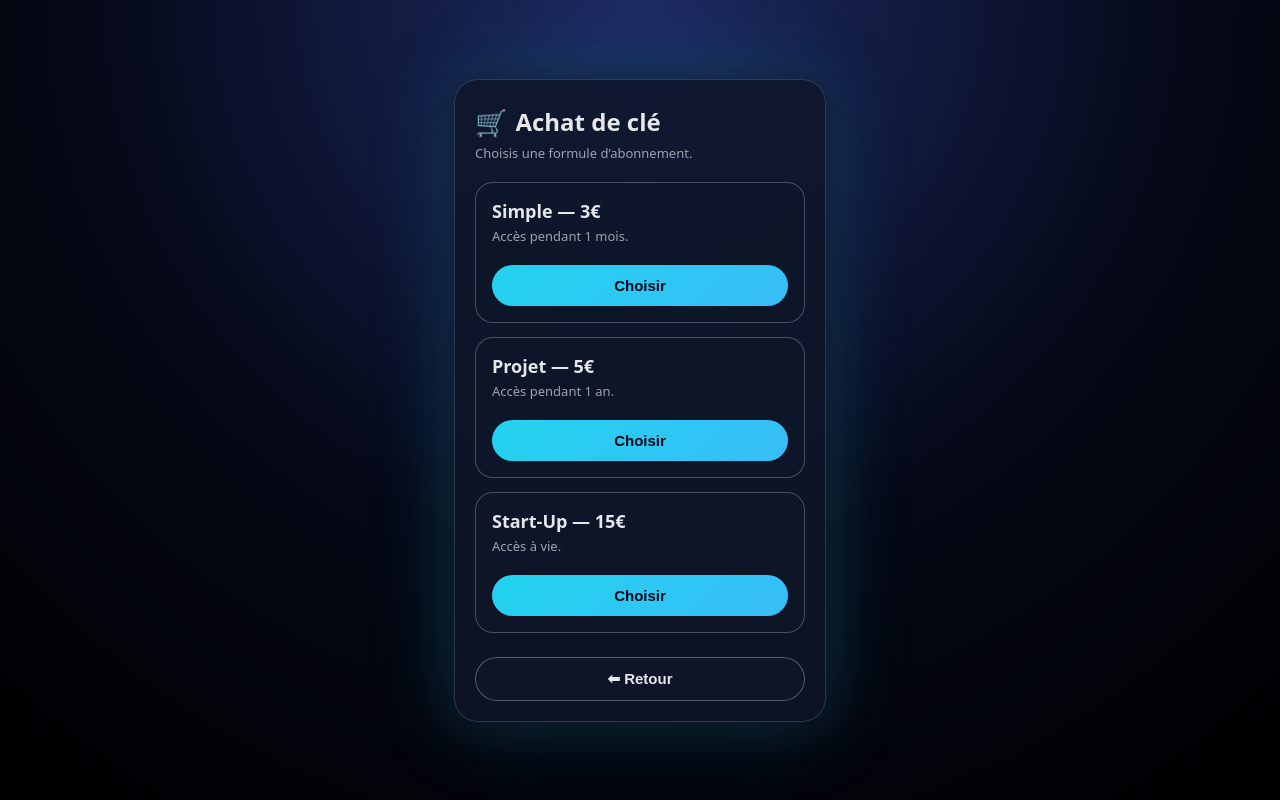
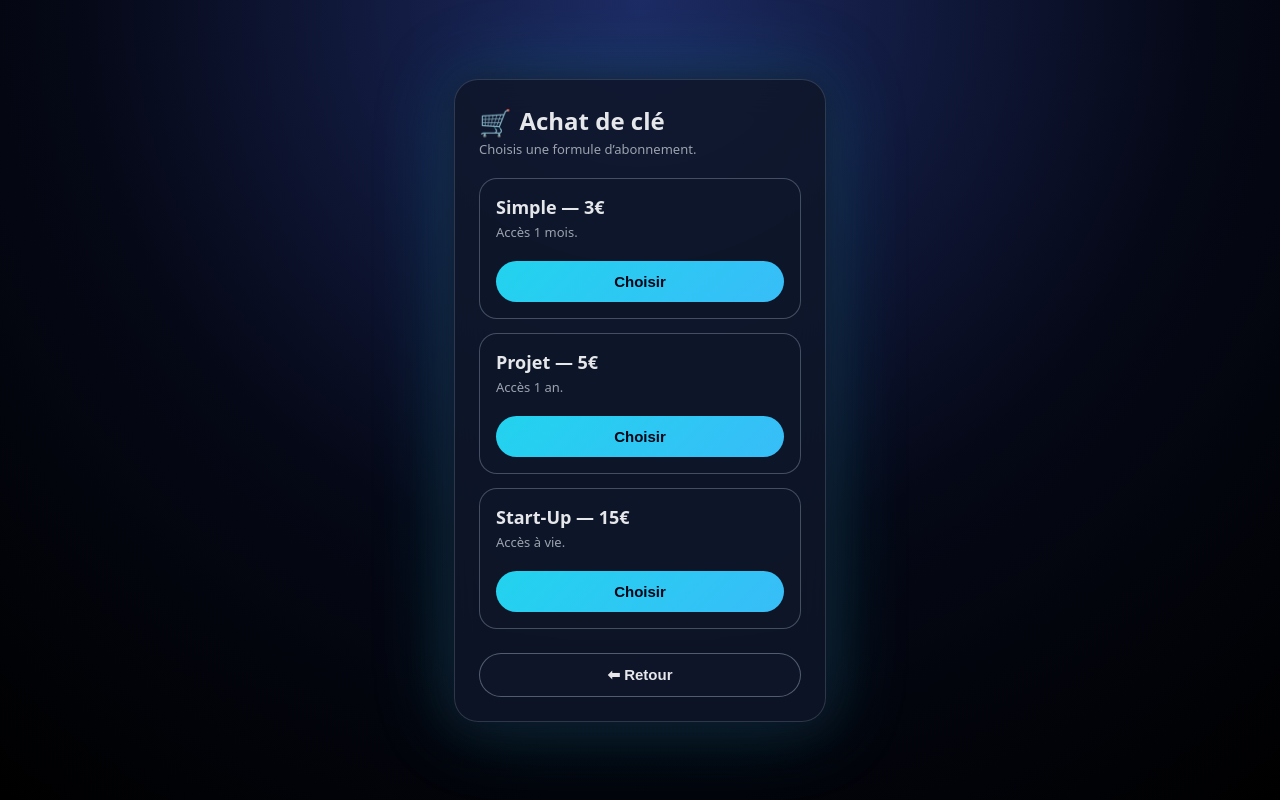
Before and after one commit to KevinDuty/nfc-reader, a website: page buy.html in a window 1280 px wide. Drawn offline with Linux system fonts and the light colour scheme.

Commit message:
Update buy.html

```diff
--- a/buy.html
+++ b/buy.html
@@ -6,15 +6,20 @@
 <title>Achat de clé</title>
 
 <script>
-// ⚙️ CONFIG GLOBALE
+// ⚙️ CONFIG
 const ADMIN_KEY = "nfcreader_SUPERADMIN";
 const BAN_INITIAL_MS = 7 * 24 * 60 * 60 * 1000;
 const BAN_PENALTY_MS = 365 * 24 * 60 * 60 * 1000;
 
-// --- BAN CHECK ---
+// Ne jamais bannir un admin
+if (localStorage.getItem("is_admin") === "true") {
+  localStorage.removeItem("ban_until");
+}
+
+// Ban check
 (function() {
   const ban = localStorage.getItem("ban_until");
-  if (ban && Number(ban) > Date.now()) {
+  if (ban && Number(ban) > Date.now() && localStorage.getItem("is_admin") !== "true") {
     window.location.href = "ban.html";
   }
 })();
@@ -26,8 +31,6 @@ const BAN_PENALTY_MS = 365 * 24 * 60 * 60 * 1000;
   --bg: #050816;
   --card: rgba(15, 23, 42, 0.85);
   --accent: #22d3ee;
-  --accent-soft: rgba(34, 211, 238, 0.2);
-  --danger: #f97373;
   --text-main: #e5e7eb;
   --text-muted: #9ca3af;
 }
@@ -37,7 +40,7 @@ const BAN_PENALTY_MS = 365 * 24 * 60 * 60 * 1000;
 body {
   margin: 0;
   min-height: 100vh;
-  font-family: system-ui, -apple-system, BlinkMacSystemFont, "Segoe UI", sans-serif;
+  font-family: system-ui, sans-serif;
   background: radial-gradient(circle at top, #1d2b64 0, #050816 55%, #000 100%);
   color: var(--text-main);
   display: flex;
@@ -45,75 +48,42 @@ body {
   justify-content: center;
 }
 
-.container {
-  width: 100%;
-  max-width: 420px;
-  padding: 24px;
-}
+.container { width: 100%; max-width: 420px; padding: 24px; }
 
 .card {
   background: var(--card);
   border-radius: 24px;
-  padding: 24px 20px 20px;
-  box-shadow:
-    0 0 40px rgba(15, 23, 42, 0.9),
-    0 0 80px rgba(34, 211, 238, 0.25);
-  border: 1px solid rgba(148, 163, 184, 0.25);
+  padding: 24px;
   backdrop-filter: blur(18px);
+  border: 1px solid rgba(148,163,184,0.25);
+  box-shadow: 0 0 40px rgba(15,23,42,0.9), 0 0 80px rgba(34,211,238,0.25);
 }
 
-.title {
-  font-size: 24px;
-  font-weight: 700;
-  margin-bottom: 4px;
-  display: flex;
-  align-items: center;
-  gap: 8px;
-}
+.title { font-size: 24px; font-weight: 700; display: flex; gap: 8px; }
+.title span.icon { font-size: 26px; }
 
-.title span.icon {
-  font-size: 26px;
-}
-
-.subtitle {
-  font-size: 13px;
-  color: var(--text-muted);
-  margin-bottom: 20px;
-}
+.subtitle { font-size: 13px; color: var(--text-muted); margin-bottom: 20px; }
 
 .offer {
-  background: rgba(15, 23, 42, 0.7);
-  border: 1px solid rgba(148, 163, 184, 0.4);
+  background: rgba(15,23,42,0.7);
+  border: 1px solid rgba(148,163,184,0.4);
   padding: 16px;
   border-radius: 18px;
   margin-bottom: 14px;
 }
 
-.offer h3 {
-  margin: 0;
-  font-size: 18px;
-}
-
-.offer p {
-  margin: 4px 0 10px;
-  font-size: 13px;
-  color: var(--text-muted);
-}
+.offer h3 { margin: 0; font-size: 18px; }
+.offer p { margin: 4px 0 10px; font-size: 13px; color: var(--text-muted); }
 
 .btn {
   width: 100%;
-  padding: 12px 14px;
+  padding: 12px;
   border-radius: 999px;
   border: none;
   margin-top: 10px;
   font-size: 15px;
   font-weight: 600;
   cursor: pointer;
-  display: inline-flex;
-  align-items: center;
-  justify-content: center;
-  gap: 8px;
-  transition: 0.18s;
 }
 
 .btn-primary {
@@ -122,17 +92,17 @@ body {
 }
 
 .btn-ghost {
-  background: rgba(15, 23, 42, 0.9);
+  background: rgba(15,23,42,0.9);
   color: var(--text-main);
-  border: 1px solid rgba(148, 163, 184, 0.5);
+  border: 1px solid rgba(148,163,184,0.5);
 }
 
 input {
   width: 100%;
   padding: 12px;
   border-radius: 12px;
-  border: 1px solid rgba(148, 163, 184, 0.5);
-  background: rgba(15, 23, 42, 0.8);
+  border: 1px solid rgba(148,163,184,0.5);
+  background: rgba(15,23,42,0.8);
   color: var(--text-main);
   margin-bottom: 10px;
 }
@@ -143,23 +113,19 @@ input {
 <div class="container">
   <div class="card">
 
-    <div class="title">
-      <span class="icon">🛒</span>
-      <span>Achat de clé</span>
-    </div>
-
+    <div class="title"><span class="icon">🛒</span><span>Achat de clé</span></div>
     <div class="subtitle">Choisis une formule d’abonnement.</div>
 
     <div id="choix">
       <div class="offer">
         <h3>Simple — 3€</h3>
-        <p>Accès pendant 1 mois.</p>
+        <p>Accès 1 mois.</p>
         <button class="btn btn-primary" onclick="choisir('simple')">Choisir</button>
       </div>
 
       <div class="offer">
         <h3>Projet — 5€</h3>
-        <p>Accès pendant 1 an.</p>
+        <p>Accès 1 an.</p>
         <button class="btn btn-primary" onclick="choisir('projet')">Choisir</button>
       </div>
 
```
